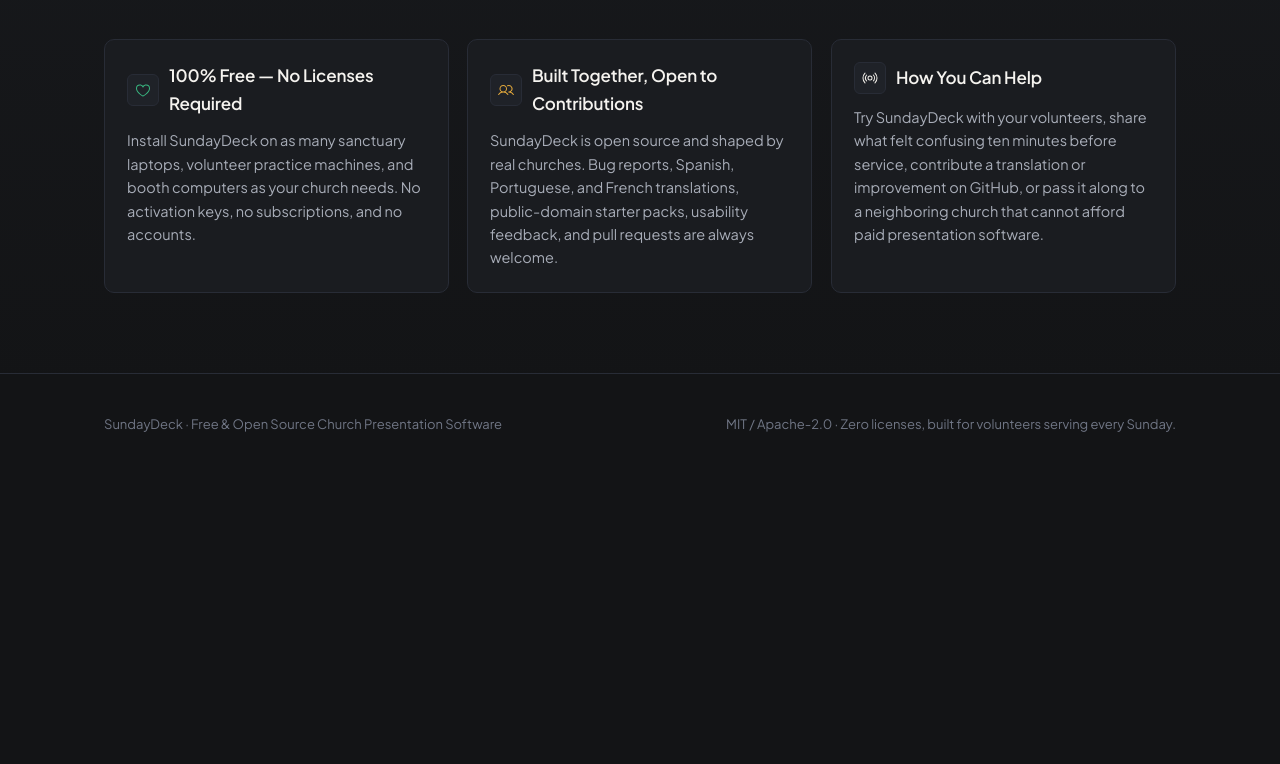
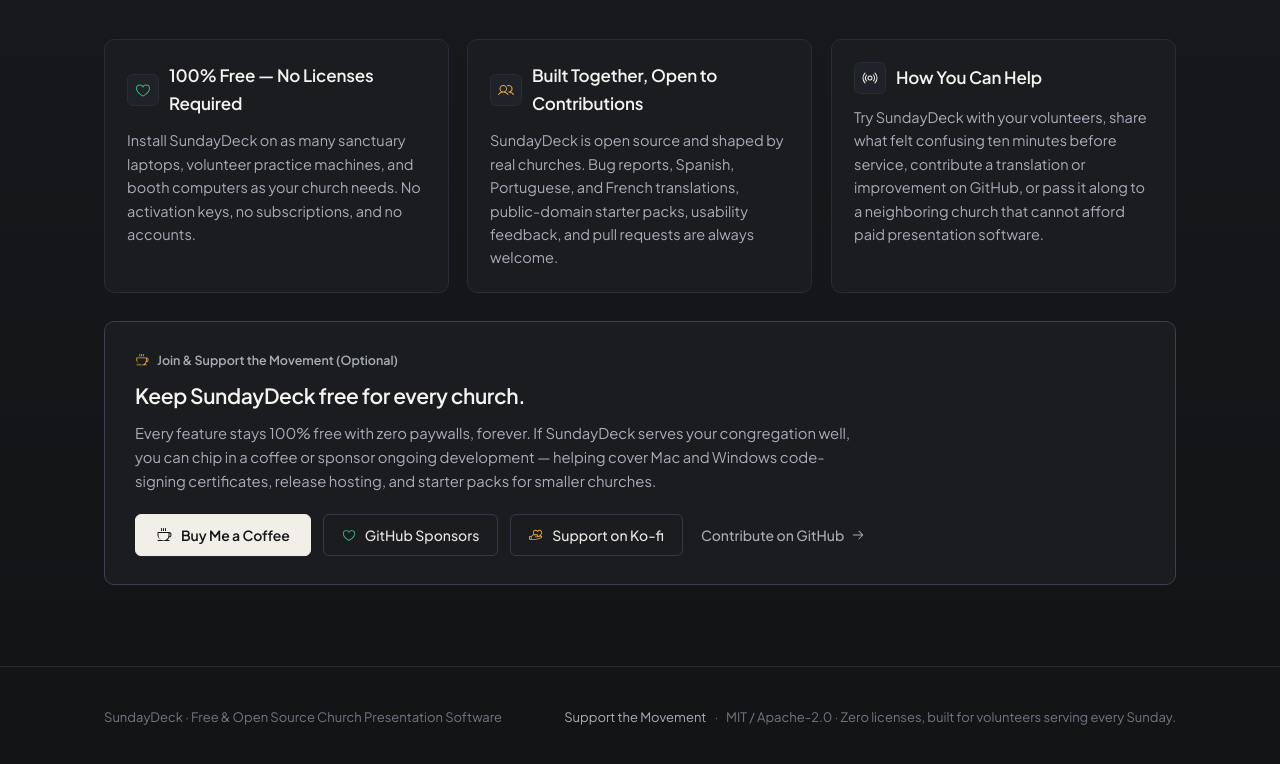
Before and after one commit to tobhoster/sundaydeck, a plain HTML site: page docs/index.html in a window 1280 px wide. Shown: the part 6932-7696 px from the top of the page. Before the commit the page ends 7421 px from the top, so only its background shows below. Drawn offline with Linux system fonts and the light colour scheme.

Commit message:
docs: add Buy Me a Coffee, GitHub Sponsors, and Ko-fi support options

```diff
--- a/docs/index.html
+++ b/docs/index.html
@@ -514,6 +514,60 @@ tar -xzf SundayDeck-linux-x86_64.tar.gz</code></pre>
             </p>
           </div>
         </div>
+
+        <div class="support-panel" data-reveal data-delay="1">
+          <div class="support-copy">
+            <div class="support-kicker">
+              <span class="ic ic-sm ic-amber" style="--ic: url('icons/coffee.svg');"></span>
+              <span>Join &amp; Support the Movement (Optional)</span>
+            </div>
+            <h3>Keep SundayDeck free for every church.</h3>
+            <p>
+              Every feature stays 100% free with zero paywalls, forever. If SundayDeck serves your
+              congregation well, you can chip in a coffee or sponsor ongoing development — helping
+              cover Mac and Windows code-signing certificates, release hosting, and starter packs
+              for smaller churches.
+            </p>
+          </div>
+          <div class="support-actions">
+            <a
+              class="btn-primary"
+              href="https://buymeacoffee.com/OWNER"
+              target="_blank"
+              rel="noopener noreferrer"
+            >
+              <span class="ic" style="--ic: url('icons/coffee.svg');"></span>
+              <span>Buy Me a Coffee</span>
+            </a>
+            <a
+              class="btn-secondary"
+              href="https://github.com/sponsors/OWNER"
+              target="_blank"
+              rel="noopener noreferrer"
+            >
+              <span class="ic ic-sm ic-emerald" style="--ic: url('icons/heart.svg');"></span>
+              <span>GitHub Sponsors</span>
+            </a>
+            <a
+              class="btn-secondary"
+              href="https://ko-fi.com/OWNER"
+              target="_blank"
+              rel="noopener noreferrer"
+            >
+              <span class="ic ic-sm ic-amber" style="--ic: url('icons/hand-heart.svg');"></span>
+              <span>Support on Ko-fi</span>
+            </a>
+            <a
+              class="link-editorial"
+              href="https://github.com/OWNER/sundaydeck"
+              target="_blank"
+              rel="noopener noreferrer"
+            >
+              <span>Contribute on GitHub</span>
+              <span class="ic ic-sm" style="--ic: url('icons/arrow-right.svg');"></span>
+            </a>
+          </div>
+        </div>
       </div>
     </section>
   </main>
@@ -521,7 +575,11 @@ tar -xzf SundayDeck-linux-x86_64.tar.gz</code></pre>
   <footer>
     <div class="wrap foot-row">
       <span>SundayDeck · Free &amp; Open Source Church Presentation Software</span>
-      <span>MIT / Apache-2.0 · Zero licenses, built for volunteers serving every Sunday.</span>
+      <span class="foot-links">
+        <a href="#contribute">Support the Movement</a>
+        <span aria-hidden="true">·</span>
+        <span>MIT / Apache-2.0 · Zero licenses, built for volunteers serving every Sunday.</span>
+      </span>
     </div>
   </footer>
 
--- a/docs/style.css
+++ b/docs/style.css
@@ -918,6 +918,53 @@ kbd {
   background: linear-gradient(180deg, rgba(31, 34, 40, 0.45) 0%, rgba(20, 21, 23, 0.15) 100%);
 }
 
+/* Optional Support the Movement Panel */
+.support-panel {
+  margin-top: 28px;
+  padding: 28px 30px;
+  border-radius: 10px;
+  background: var(--pane);
+  border: 1px solid var(--border-strong);
+  display: flex;
+  flex-direction: column;
+  gap: 20px;
+}
+
+.support-copy {
+  max-width: 720px;
+  display: flex;
+  flex-direction: column;
+  gap: 9px;
+}
+
+.support-kicker {
+  display: inline-flex;
+  align-items: center;
+  gap: 8px;
+  font-size: 12.5px;
+  font-weight: 600;
+  color: var(--ink-secondary);
+}
+
+.support-copy h3 {
+  font-family: var(--font-display);
+  font-size: 21px;
+  font-weight: 600;
+  letter-spacing: -0.02em;
+}
+
+.support-copy p {
+  font-size: 14.8px;
+  color: var(--ink-secondary);
+}
+
+.support-actions {
+  display: flex;
+  flex-wrap: wrap;
+  align-items: center;
+  gap: 10px 12px;
+}
+
 footer {
   padding: 40px 0 54px;
   color: var(--ink-muted);
@@ -930,6 +977,22 @@ footer {
   align-items: center;
   justify-content: space-between;
   gap: 16px;
+}
+
+.foot-links {
+  display: inline-flex;
+  flex-wrap: wrap;
+  align-items: center;
+  gap: 8px;
+}
+
+.foot-links a {
+  color: var(--ink-secondary);
+  transition: color 0.16s ease;
+}
+
+.foot-links a:hover {
+  color: var(--ink);
 }
 
 @media (max-width: 900px) {
```
Also changed, not shown: docs/icons/coffee.svg (added), docs/icons/hand-heart.svg (added), 2 other files.
